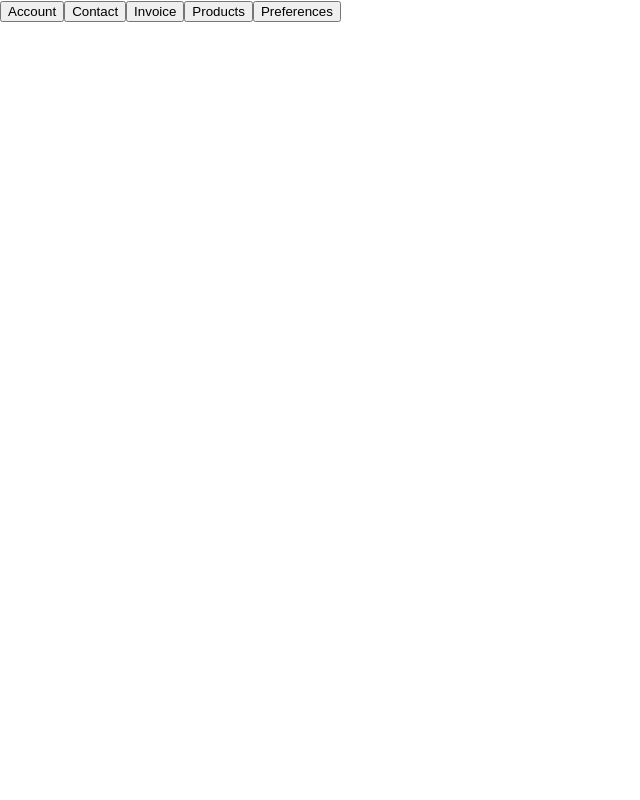
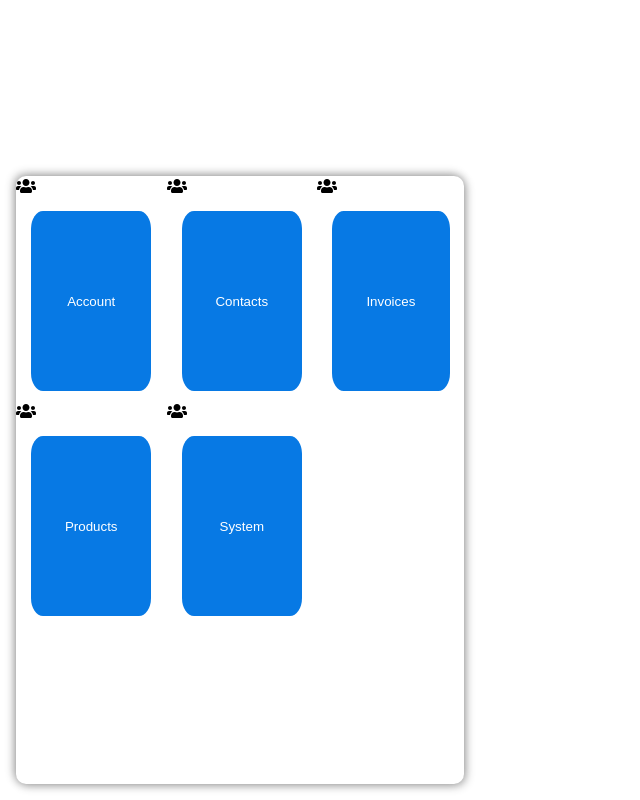
Before and after one commit to andy805/startingPointCRM, a React (Create React App) app in the folder client/: page / in a window 1280 px wide. Shown: the whole page, without its empty margins (0-640 px from the left). Built offline with nearby package versions, Linux system fonts and the light colour scheme.

Commit message:
add grid to dashboard, add subgrid to buttons , add fontawesome, add css modules

```diff
--- a/client/package.json
+++ b/client/package.json
@@ -3,6 +3,9 @@
   "version": "0.1.0",
   "private": true,
   "dependencies": {
+    "@fortawesome/fontawesome-svg-core": "^1.2.36",
+    "@fortawesome/free-solid-svg-icons": "^5.15.4",
+    "@fortawesome/react-fontawesome": "^0.1.15",
     "@testing-library/jest-dom": "^5.14.1",
     "@testing-library/react": "^11.2.7",
     "@testing-library/user-event": "^12.8.3",
--- a/client/src/App.js
+++ b/client/src/App.js
@@ -1,15 +1,20 @@
 import logo from './logo.svg';
-import './App.css';
+import styles from './App.module.css';
 import Dashboard from './pages/Dashboard.js';
 import Accounts from './pages/Accounts.js';
 import Contacts from './pages/Contacts';
 import {Router, Switch, Route, Link, BrowserRouter, useHistory} from 'react-router-dom';
+import React from 'react';
+import {library} from '@fortawesome/fontawesome-svg-core'
+import {faUsers} from '@fortawesome/free-solid-svg-icons'
+
+library.add(faUsers);
 
 const AppWrapper = () => {
 
   return(
 
-      <App></App>
+      <App className={styles["App-size"]}></App>
   )
 }
 
@@ -18,7 +23,7 @@ function App() {
   let history = useHistory();
 
   return (
-    <div>
+    <React.Fragment>
         <Switch>
 
           <Route path ="/Accounts">
@@ -33,7 +38,7 @@ function App() {
 
 
         </Switch>
-    </div>
+    </React.Fragment>
 
 
 
--- /dev/null
+++ b/client/src/App.module.css
@@ -0,0 +1,43 @@
+.App {
+  text-align: center;
+}
+
+.App-logo {
+  height: 40vmin;
+  pointer-events: none;
+}
+
+@media (prefers-reduced-motion: no-preference) {
+  .App-logo {
+    animation: App-logo-spin infinite 20s linear;
+  }
+}
+
+.App-header {
+  background-color: #282c34;
+  min-height: 100vh;
+  display: flex;
+  flex-direction: column;
+  align-items: center;
+  justify-content: center;
+  font-size: calc(10px + 2vmin);
+  color: white;
+}
+
+.App-link {
+  color: #61dafb;
+}
+
+@keyframes App-logo-spin {
+  from {
+    transform: rotate(0deg);
+  }
+  to {
+    transform: rotate(360deg);
+  }
+}
+
+.App-size {
+  width: 100vh;
+  height: 100vh;
+}
--- a/client/src/components/DashboardButton.js
+++ b/client/src/components/DashboardButton.js
@@ -1,11 +1,28 @@
 
+import styles from './DashboardButton.module.css';
 import React from 'react';
+import {FontAwesomeIcon} from '@fortawesome/react-fontawesome'
 
-const ButtonGoTo = () => {
+const DashboardButton = (props) => {
+
+    const classes = styles.dashboard + " " + props.className
+
+    const goToPage = () => {
+        let path = props.path;
+        props.history.push(path);
+    }
 
     return (
-        <button>Button Go To</button>
+        <div>
+            <FontAwesomeIcon icon="users">
+            </FontAwesomeIcon>
+        <button className={classes} onClick={goToPage}>{props.label}
+
+
+
+        </button>
+        </div>
     )
 }
 
-export default ButtonGoTo;
+export default DashboardButton;
--- a/client/src/components/DashboardButton.module.css
+++ b/client/src/components/DashboardButton.module.css
@@ -0,0 +1,14 @@
+
+
+.dashboard {
+
+    width: 80%;
+    height: 80%;
+    border-radius: 10%;
+    margin: 15px;
+    background-color: #0779E4;
+    color: white;
+    border-style: none;
+
+
+}
--- a/client/src/components/UI/Card.js
+++ b/client/src/components/UI/Card.js
@@ -0,0 +1,16 @@
+
+
+import styles from './Card.module.css';
+
+const Card = (props) => {
+
+    const classes = styles.card +" "+ props.className
+
+    return (
+        <div className={classes}>
+            {props.children}
+        </div>
+    )
+}
+
+export default Card;
--- a/client/src/components/UI/Card.module.css
+++ b/client/src/components/UI/Card.module.css
@@ -0,0 +1,9 @@
+
+
+.card {
+    box-shadow: 2px 2px 10px rgba(0, 0, 0, .30),
+                -2px -2px 10px rgba(0, 0, 0, 0.3);
+
+    border-radius: 10px;
+    margin: 2vh;
+}
--- a/client/src/pages/Dashboard.js
+++ b/client/src/pages/Dashboard.js
@@ -1,4 +1,7 @@
 import React from 'react';
+import DashboardButton from '../components/DashboardButton';
+import styles from './Dashboard.module.css';
+import Card from '../components/UI/Card'
 import { useHistory } from 'react-router-dom';
 
 
@@ -14,14 +17,15 @@ const Dashboard = (props) => {
     }
 
     return (
-        <div>
+        <div className={styles.dashboard}>
 
-            <button onClick={goToAccounts}>Account</button>
-            <button onClick={goToContacts}>Contact</button>
-            <button>Invoice</button>
-            <button>Products</button>
-            <button>Preferences</button>
-
+            <Card className={styles["card-button-area"]}>
+                <DashboardButton className={styles["card-grid-cell-center"] +" "+ styles["card-grid-cell-one-one"]} history={props.historyLayout} path={"/Accounts"} label={"Account"}/>
+                <DashboardButton className={`${styles["card-grid-cell-center"]} ${styles["card-grid-cell-one-two"]}`} history={props.historyLayout} path={"/Contacts"} label={"Contacts"}/>
+                <DashboardButton className={`${styles["card-grid-cell-center"]} ${styles["card-grid-cell-one-three"]}`} history={props.historyLayout} path={"/Invoices"} label={"Invoices"}/>
+                <DashboardButton className={`${styles["card-grid-cell-center"]} ${styles["card-grid-cell-two-one"]}`} history={props.historyLayout} path={"/Products"} label={"Products"}/>
+                <DashboardButton className={`${styles["card-grid-cell-center"]} ${styles["card-grid-cell-two-two"]}`} history={props.historyLayout} path={"/System"} label={"System"}/>
+            </Card>
         </div>
 
     )
--- /dev/null
+++ b/client/src/pages/Dashboard.module.css
@@ -0,0 +1,41 @@
+
+
+.dashboard {
+    height: 100vh;
+    width: 100vh;
+    display: grid;
+    grid-template-columns: 60% Auto;
+    grid-template-rows: 10% 10% Auto;
+}
+
+.card-button-area {
+    grid-row-start: 3;
+    grid-column-end: 2;
+    display: grid;
+    grid-template-rows: auto auto auto;
+    grid-template-columns: auto auto auto;
+}
+
+.card-grid-cell-one-one {
+    grid-area: 1 / 1 / 2 / 2;
+}
+.card-grid-cell-one-two {
+    grid-area: 1 / 2 / 2 / 2;
+}
+.card-grid-cell-one-three {
+    grid-area: 1 / 3 / 2 / 4;
+}
+.card-grid-cell-two-one {
+    grid-area: 2 / 1 / 2 / 2;
+}
+.card-grid-cell-two-two {
+    grid-area: 2 / 2 / 3 / 3;
+}
+.card-grid-cell-two-three {
+    grid-area: 2 / 3 / 3 / 4;
+}
+
+.card-grid-cell-center {
+    justify-self: center;
+    align-self: center;
+}
```
Also changed, not shown: client/src/components/ButtonWithIcon.js (added, +21 -0 lines), client/src/components/ButtonWithIcon.module.css (added), 1 other file (tests, documents, lock files or other folders).
